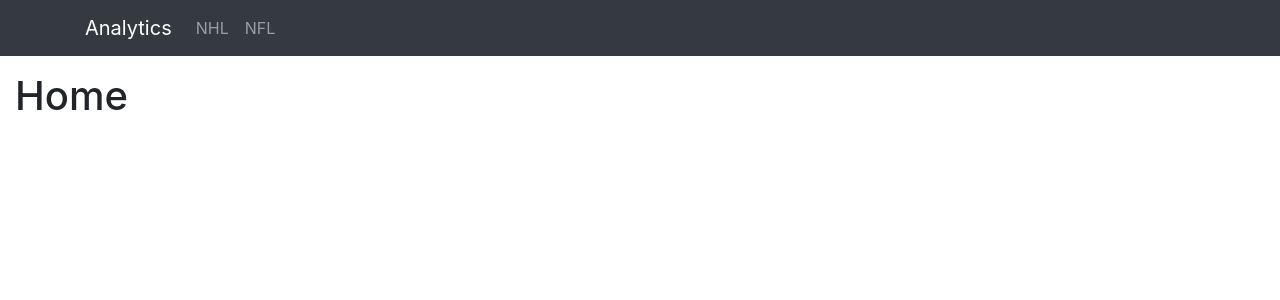
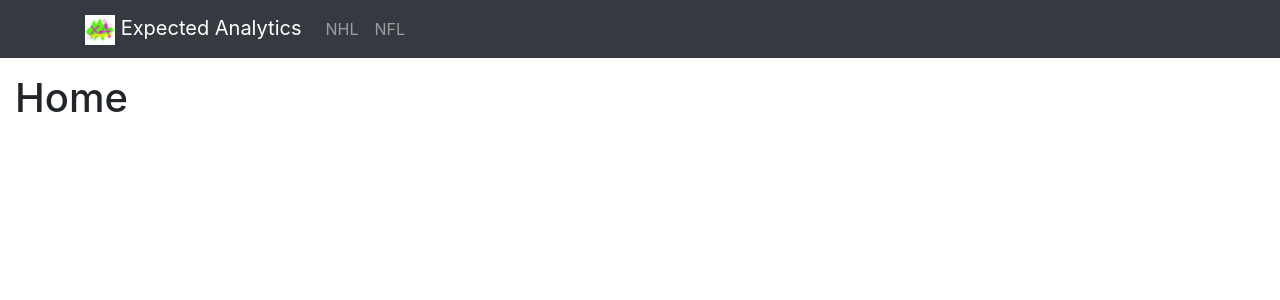
Before and after one commit to materimm/analytics, a Flask app: page /home in a window 1280 px wide. Shown: the top 300 px of the page. Run offline with Flask 2, Linux system fonts and the light colour scheme; some libraries are stand-ins or nearby versions.

Commit message:
logo image added

```diff
--- a/templates/header.html
+++ b/templates/header.html
@@ -1,13 +1,17 @@
 <nav class="navbar navbar-expand-lg navbar-dark bg-dark">
   <div class="container">
-    <a class="navbar-brand" href="#">Analytics</a>
+    <a class="navbar-brand" href="#">
+    <!--  <img src="/docs/5.0/assets/brand/bootstrap-logo.svg" alt="" width="30" height="24" class="d-inline-block align-top">-->
+      <img src="{{ url_for('static', filename='images/xA_logo.png') }}" width="30" class="d-inline-block align-middle" alt="">
+      Expected Analytics
+    </a>
     <div class="collapse navbar-collapse" id="navbarNav">
       <ul class="navbar-nav">
         <li class="nav-item">
           <a class="nav-link" href="{{ url_for('league', league='NHL') }}">NHL</a>
         </li>
         <li class="nav-item">
-          <a class="nav-link" href="{{ url_for('nfl', league='NFL') }}">NFL</a>
+          <a class="nav-link" href="{{ url_for('league', league='NFL') }}">NFL</a>
         </li>
       </ul>
     </div>
```
Also changed, not shown: static/images/xA_logo.png (added).
